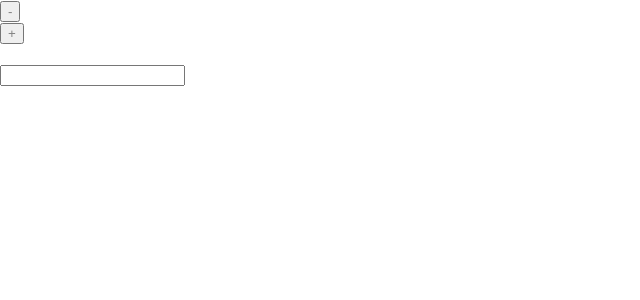
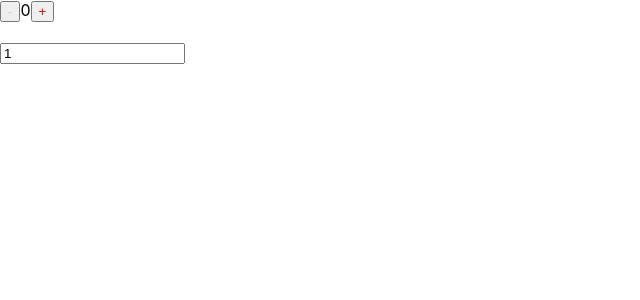
Before and after one commit to carmenmendez/bedu-react3, a React (Create React App) app: page / in a window 1280 px wide. Shown: the top 300 px of the page, without its empty margins (0-640 px from the left). Built offline with nearby package versions, Linux system fonts and the light colour scheme.

Commit message:
- Converted App.js from Class to Function - Added to-dos for challenge

```diff
--- a/src/App.js
+++ b/src/App.js
@@ -1,4 +1,4 @@
-import React from 'react';
+import React, { useState, useEffect } from 'react';
 
 import Button from './components/Button';
 import CounterText from './components/CounterText';
@@ -9,74 +9,76 @@ import Input from './components/Input';
 //     <div>Hello World</div>
 //   );
 // }
-class App extends React.Component {
-  //For using React Refs
-  //For using event listeners
-  // constructor(props) {
-  //   super(props);
 
-  //   console.log('constructor');
+//1. Changed Class declaration to function declaration
+//2. Replace the use of state with hooks
+//3. Replace 'this' instances with the corresponding functional thing
+//4. Remove render
 
-  //   this.state = {
-  //     countDown: 1,
-  //     inputValue: 1,
-  //   };
+function App() {
+  const [countDown, setCountDown] = useState(0);
+  const [inputValue, setInputValue] = useState(1);
+
+  // componentDidMount() {
+  //   console.log('componentDidMount');
   // }
 
-  // TODO: Completar el state faltante aqui
-  state = {};
+  useEffect(() => {
+    console.log('componentDidMount');
+  }, []);
 
-  componentDidMount() {
-    console.log('componentDidMount');
+  const handleOnChange = (inputValue) => {
+    setInputValue(inputValue);
+  };
+
+  const handleClick = (receivedValue) => {
+    if (receivedValue === '+') {
+      setCountDown(Number(countDown) + Number(inputValue));
+    } else {
+      setCountDown(Number(countDown) - Number(inputValue));
     }
 
-  handleOnChange = (inputValue) => {
-    // let finalValue = inputValue;
-
-    // if (+inputValue < 1) finalValue = 1;
-    // if (Number(inputValue) > 100) finalValue = 100;
-
-    this.setState({ inputValue });
+    //TODO: Refactorizar esto (con la validacion)
+    //TODO: Resolve logic issue on if/else if/else
+    // if (
+    //   receivedValue === '+' &&
+    //   Number(inputValue) + Number(countDown) <= 100
+    // ) {
+    //   this.setState({
+    //     countDown: Number(countDown) + Number(inputValue),
+    //   });
+    // } else if (
+    //   receivedValue === '-' &&
+    //   Number(countDown) - Number(inputValue) >= 0
+    // ) {
+    //   this.setState({
+    //     countDown: Number(countDown) - Number(inputValue),
+    //   });
+    // } else {
+    //   alert('Operador invalido');
+    // }
   };
-
-  //TODO: Usar una sola funcion en lugar de handleSum y handleRest
-  //TODO: Agregar validacion a esa funcion (la validacion que tenemos en handleOnChange)
-  handleSum = () => {
-    this.setState({
-      countDown: Number(this.state.countDown) + Number(this.state.inputValue),
-    });
-  };
-
-  handleRest = () => {
-    this.setState({
-      countDown: Number(this.state.countDown) - Number(this.state.inputValue),
-    });
-  };
-
-  render() {
-    console.log('this.state: ', this.state);
-    const { countDown, inputValue } = this.state;
 
   return (
     <div>
       {/* TODO:Agregar propTypes a todos los componentes */}
 
-        {/* TODO:Cambiar el color del texto de este Button */}
-        <Button onClick={this.handleRest} text='-' />
+      <Button color='lightblue' onClick={() => handleClick('-')}>
+        -
+      </Button>
 
       <CounterText>{countDown}</CounterText>
 
-        {/* //TODO: Usar children en lugar de text (en este componente de button) */}
-        {/* TODO:Cambiar el color del texto de este Button */}
-        <Button onClick={this.handleSum} text='+' />
+      <Button color='red' onClick={() => handleClick('+')}>
+        +
+      </Button>
 
       <br />
       <br />
 
-        <Input handleOnChange={this.handleOnChange} value={inputValue} />
+      <Input handleOnChange={handleOnChange} value={inputValue} />
     </div>
   );
 }
-}
 
 export default App;
--- a/src/components/Button/index.js
+++ b/src/components/Button/index.js
@@ -1,18 +1,18 @@
 import PropTypes from 'prop-types';
 
-//TODO:Usar children en lugar de text
-export default function Button({ color = 'gray', text = '', onClick }) {
+//TODO: Change from function to class
+export default function Button({ color = 'gray', children, onClick }) {
   return (
     <button onClick={onClick} type='button' style={{ color }}>
-      {text}
+      {children}
     </button>
   );
 }
 
-//TODO:Agregar propTypes faltante
 Button.propTypes = {
   color: PropTypes.string,
-  text: PropTypes.string.isRequired,
+  children: PropTypes.any,
+  onClick: PropTypes.func,
 };
 
 // export default Button
--- a/src/components/CounterText/index.js
+++ b/src/components/CounterText/index.js
@@ -1,6 +1,8 @@
-//TODO:Remover lo innecesario en este componente
 import React from 'react';
 
-export default function CounterText({ children }) {
-  return <div>{children}</div>;
+//TODO: Change from class to function
+export default class CounterText extends React.Component {
+  render() {
+    return <>{this.props.children}</>;
+  }
 }
--- a/src/components/Input/index.js
+++ b/src/components/Input/index.js
@@ -3,12 +3,19 @@ import React from 'react';
 //Controlled component
 // A input that depends of a changing state
 export default function Input({ handleOnChange, value }) {
+  const handleAction = (e) => {
+    //Rename destructuring variables
+    const { value: eventValue } = e.target;
+
+    handleOnChange(eventValue);
+  };
+
   return (
     <input
       type='number'
       value={value}
-      // TODO:Pasar esto a un metodo en lugar de que este aqui en una arrow function
-      onChange={(e) => handleOnChange(e.target.value)}
+      // onChange={(e) => handleAction(e)}
+      onChange={handleAction}
     />
   );
 }
```
Lines whose indentation alone changed are shown as unchanged.
